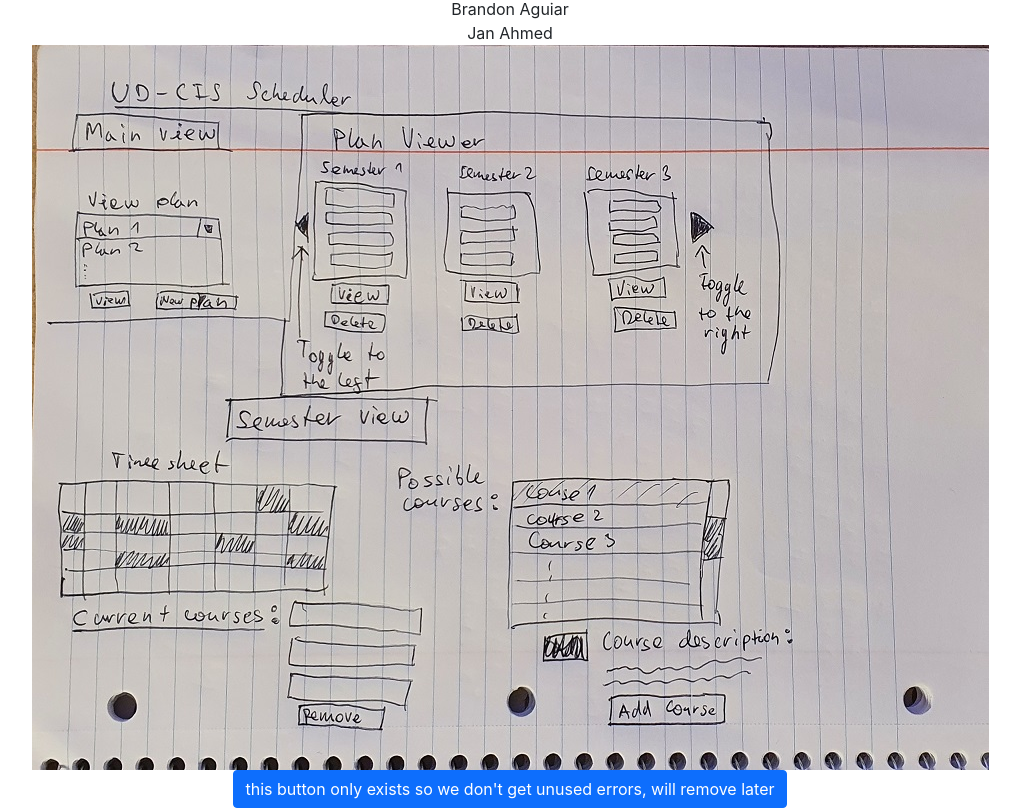
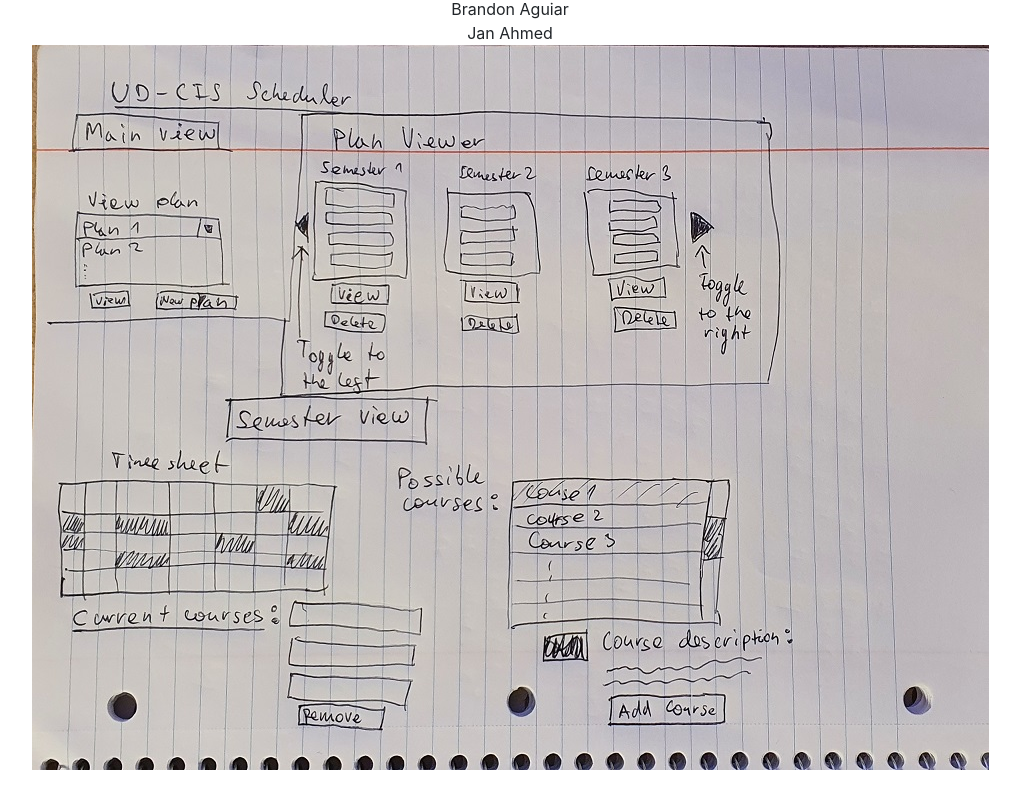
Before and after one commit to janahmedprg/cis-scheduler-team-22, a React (Create React App) app: page / in a window 1280 px wide. Shown: the part 1433-2241 px from the top of the page, without its empty margins (130-1150 px from the left). After the commit the page ends 2203 px from the top, so only its background shows below. Built offline with nearby package versions, Linux system fonts and the light colour scheme.

Commit message:
removed a useless button in app.tsx that was used to fix lint errors but is no longer necessary

```diff
--- a/src/App.tsx
+++ b/src/App.tsx
@@ -53,15 +53,6 @@ function App(): JSX.Element {
             <div>Jan Ahmed</div>
             <img src={sketch} alt="Sketch" />
             <br />
-            <Button
-                onClick={() => {
-                    setDegreePlans(degreePlans);
-                    setSelectedPlanId(selectedPlanId);
-                }}
-            >
-                this button only exists so we don&apos;t get unused errors, will
-                remove later
-            </Button>
         </div>
     );
 }
```
